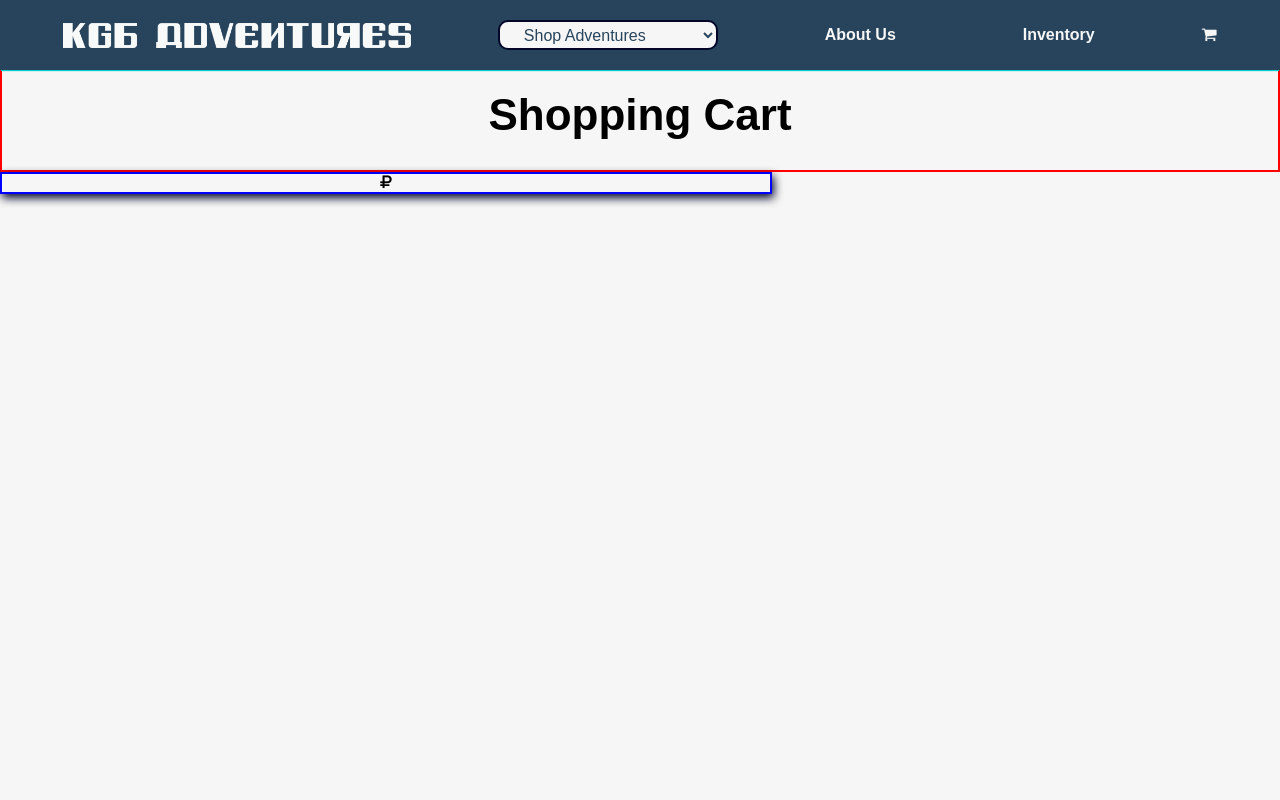
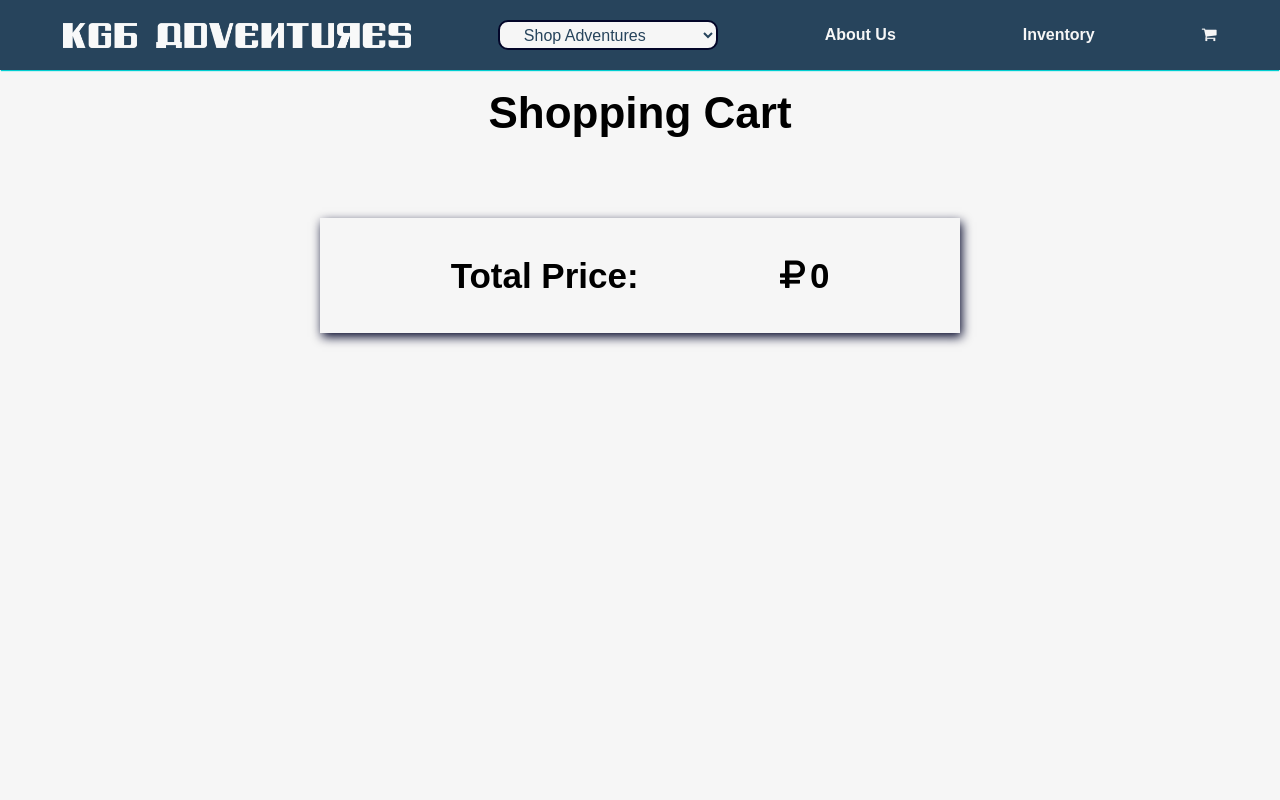
Before and after one commit to Katiana-lee/kgbAdventures, a React (Create React App) app in the folder client/: page /shopping-cart in a window 1280 px wide. Shown: the top 800 px of the page. Built offline with nearby package versions, Linux system fonts and the light colour scheme; a web font is replaced by a local one.

Commit message:
shopping cart

```diff
--- a/client/src/components/shared/Nav/Nav.css
+++ b/client/src/components/shared/Nav/Nav.css
@@ -42,7 +42,7 @@ nav {
   border-radius: 10px;
 }
 
-.about-us {
+.about-us, .inventory {
   font-size: 16px;
 }
 
--- a/client/src/screens/ShoppingCart/ShoppingCart.css
+++ b/client/src/screens/ShoppingCart/ShoppingCart.css
@@ -4,19 +4,18 @@
   display: flex;
   justify-content: center;
   padding-bottom: 30px;
-  border: 2px solid red;
 }
 
 .adventure-shop-image {
-  width: 100px;
+  width: 200px;
 }
 
 .shop-container {
-  width: 60vw;
-  box-shadow: 2px 4px 10px var(--tone5);
-  border: 2px solid blue;
   display: flex;
   justify-content: center;
+  flex-direction: column;
+  margin-left: 10vw;
+  margin-right: 10vw;
 }
 
 .shop-layout {
@@ -24,3 +23,50 @@
   flex-direction: column;
   justify-content: center;
 }
+
+.adventure-shop {
+  display: flex;
+  flex-direction: row;
+  justify-content: space-between;
+  align-items: center;
+  box-shadow: 2px 4px 10px var(--tone5);
+  margin-bottom: 25px;
+  padding: 20px 60px 20px 60px;
+  height: 300px;
+}
+
+.shop-title {
+  font-size: 30px;
+  font-weight: 600;
+}
+
+.shop-price {
+  font-size: 30px;
+}
+
+.shop-price-block {
+  display: flex;
+  flex-direction: row;
+  justify-content: center;
+  align-items: center;
+}
+
+.total-price {
+  display: flex;
+  flex-direction: row;
+  justify-content: space-around;
+  align-items: center;
+  box-shadow: 2px 4px 10px var(--tone5);
+  margin-left: 15vw;
+  margin-right: 15vw;
+  margin-bottom: 25px;
+  padding: 20px 60px 20px 60px;
+  height: 75px;
+  font-size: 35px;
+  font-weight: 700;
+  margin-top: 50px;
+}
+
+.total-logo {
+  padding-right: 5px;
+}
--- a/client/src/screens/ShoppingCart/ShoppingCart.jsx
+++ b/client/src/screens/ShoppingCart/ShoppingCart.jsx
@@ -1,6 +1,7 @@
 import "./ShoppingCart.css";
 import Layout from '../../components/shared/Layout/Layout';
 import { Link } from "react-router-dom";
+import { useEffect } from "react";
 
 function ShoppingCart(props) {
   const { user, onChange, cart, setCart } = props;
@@ -8,6 +9,7 @@ function ShoppingCart(props) {
   let total = 0;
 
   const shoppingTotal = cart.map((adventure, index) => {
+    console.log(total);
     total += parseInt(adventure.price);
   })
 
@@ -29,11 +31,13 @@ function ShoppingCart(props) {
       <div className="fake-nav"></div>
       <div className="shopping-title" style={{paddingTop: "5vh"}} >Shopping Cart</div>
       <div className="shop-container">
-        <div></div>
         {shoppingList}
         <div className="total-price">
-          <i class="fa fa-rub" aria-hidden="true"></i>
-          {shoppingTotal}
+          Total Price:
+          <div>
+            <i class="fa fa-rub total-logo" aria-hidden="true"></i>
+            {total}
+          </div>
         </div>
       </div>
       <div className="fake-footer"></div>
```
